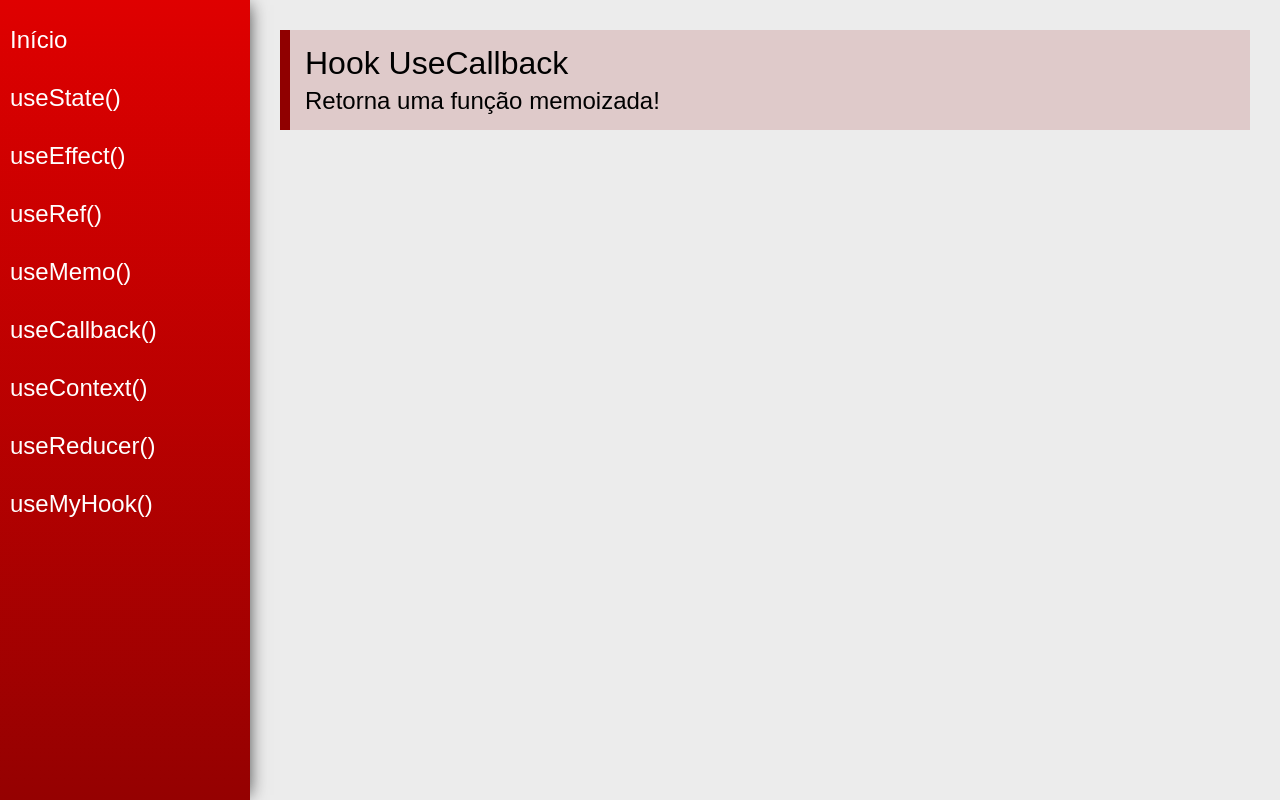
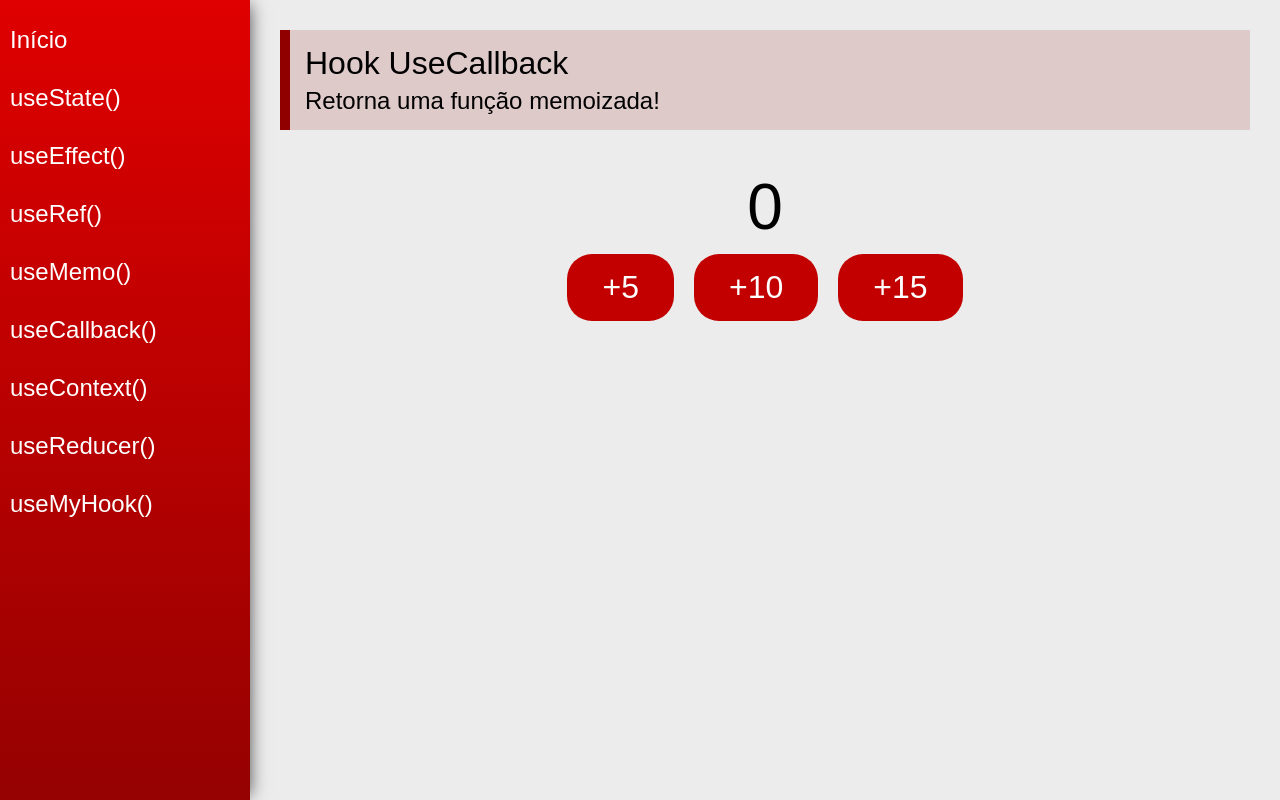
Before and after one commit to gustavo-silva-clear/React_Hooks, a React (Create React App) app: page /useCallback in a window 1280 px wide. Built offline with nearby package versions, Linux system fonts and the light colour scheme.

Commit message:
feat: useCallback

```diff
--- a/src/views/examples/UseCallback.jsx
+++ b/src/views/examples/UseCallback.jsx
@@ -1,13 +1,38 @@
-import React from 'react'
+import React, { useCallback, useState } from 'react'
 import PageTitle from '../../components/layout/PageTitle'
+import UseCallbackButton from './UseCallbackButtons'
 
 const UseCallback = (props) => {
+
+    const [count, setCount] = useState(0);
+
+
+    useCallback(function (delta){
+
+        setCount(count + delta)
+
+    })
+
+    function inc(delta) {
+
+        setCount(count + delta)
+
+    }
+
     return (
         <div className="UseCallback">
             <PageTitle
                 title="Hook UseCallback"
-                subtitle="Retorna uma função memoizada!"
-            />
+                subtitle="Retorna uma função memoizada!" />
+
+            <div className="center">
+
+                <span className="text">{count}</span>
+
+                <UseCallbackButton inc = {inc} />
+
+            </div>
+
         </div>
     )
 }
--- /dev/null
+++ b/src/views/examples/UseCallbackButtons.jsx
@@ -0,0 +1,19 @@
+import React from "react";
+
+const UseCallbackButtons = props => {
+
+    return (
+
+        <div>
+
+            <button className="btn" onClick={() => props.inc(5)}>+5</button>
+            <button className="btn" onClick={() => props.inc(10)}>+10</button>
+            <button className="btn" onClick={() => props.inc(15)}>+15</button>
+
+        </div>
+
+    )
+
+}
+
+export default React.memo(UseCallbackButtons)
```
